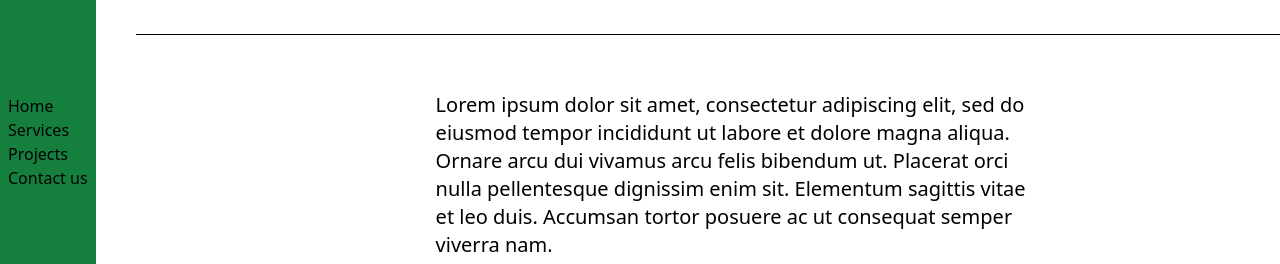
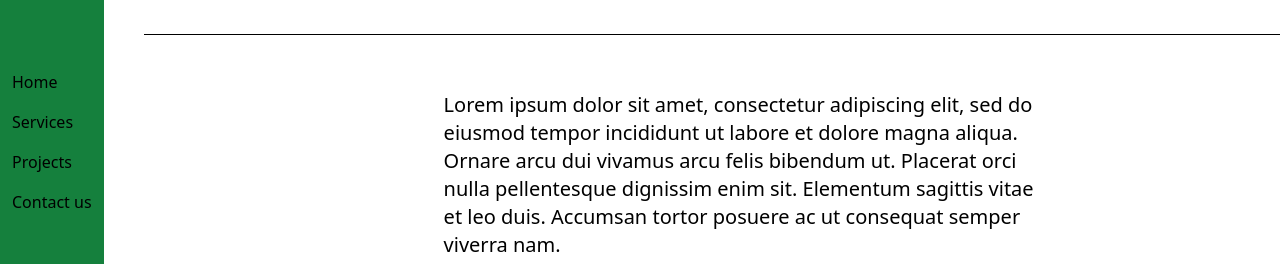
Before and after one commit to ramirez-trees/ramirez-tree-service, a Next.js app: page / in a window 1280 px wide. Shown: the part 258-522 px from the top of the page. Built offline with nearby package versions, Linux system fonts and the light colour scheme.

Commit message:
adjusting desktop navbar

```diff
--- a/src/components/NavBar.tsx
+++ b/src/components/NavBar.tsx
@@ -12,8 +12,8 @@ import Link from "next/link";
 export default function NavBar() {
   return (
     <div className="flex h-screen">
-      <nav className="hidden items-center justify-center bg-green-700 px-2 md:flex">
-        <ul>
+      <nav className="hidden items-center justify-center bg-green-700 px-3 md:flex">
+        <ul className="flex flex-col space-y-4">
           <li>
             <Link href="/">Home</Link>
           </li>
```
